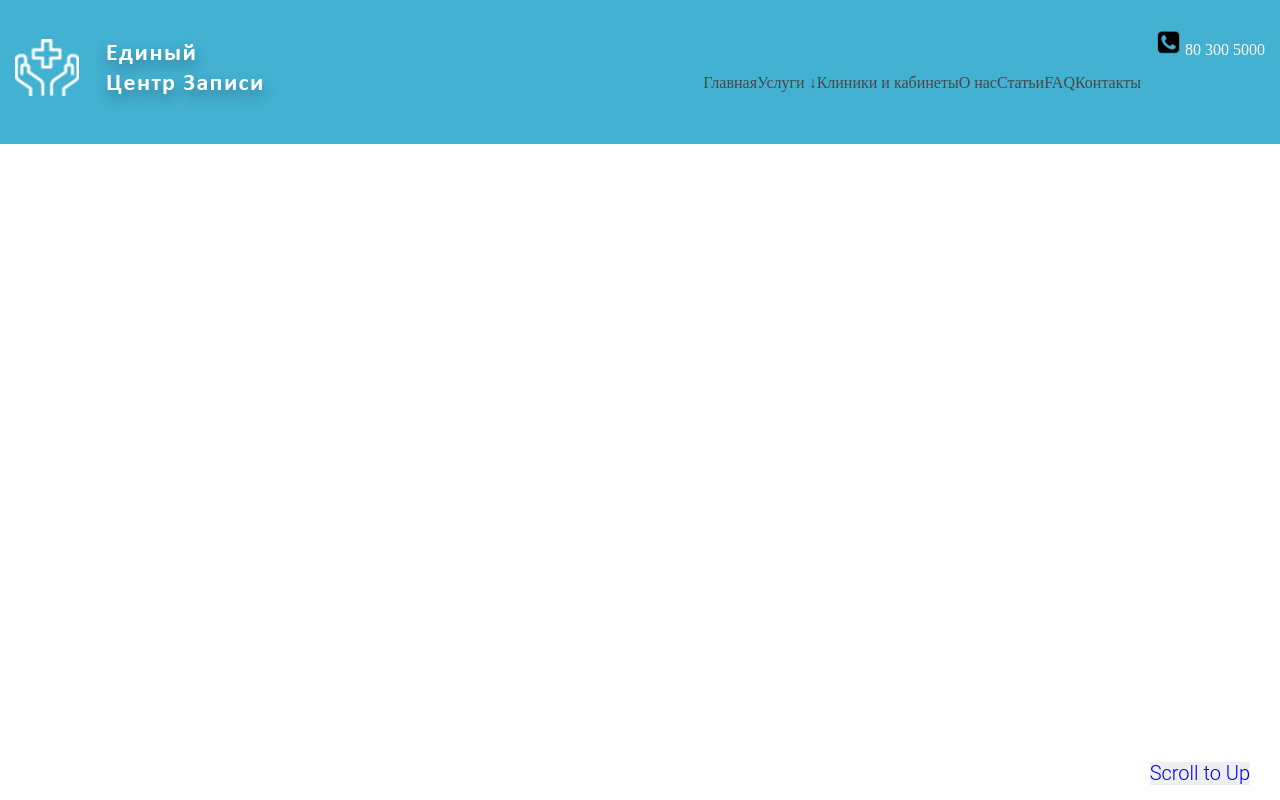
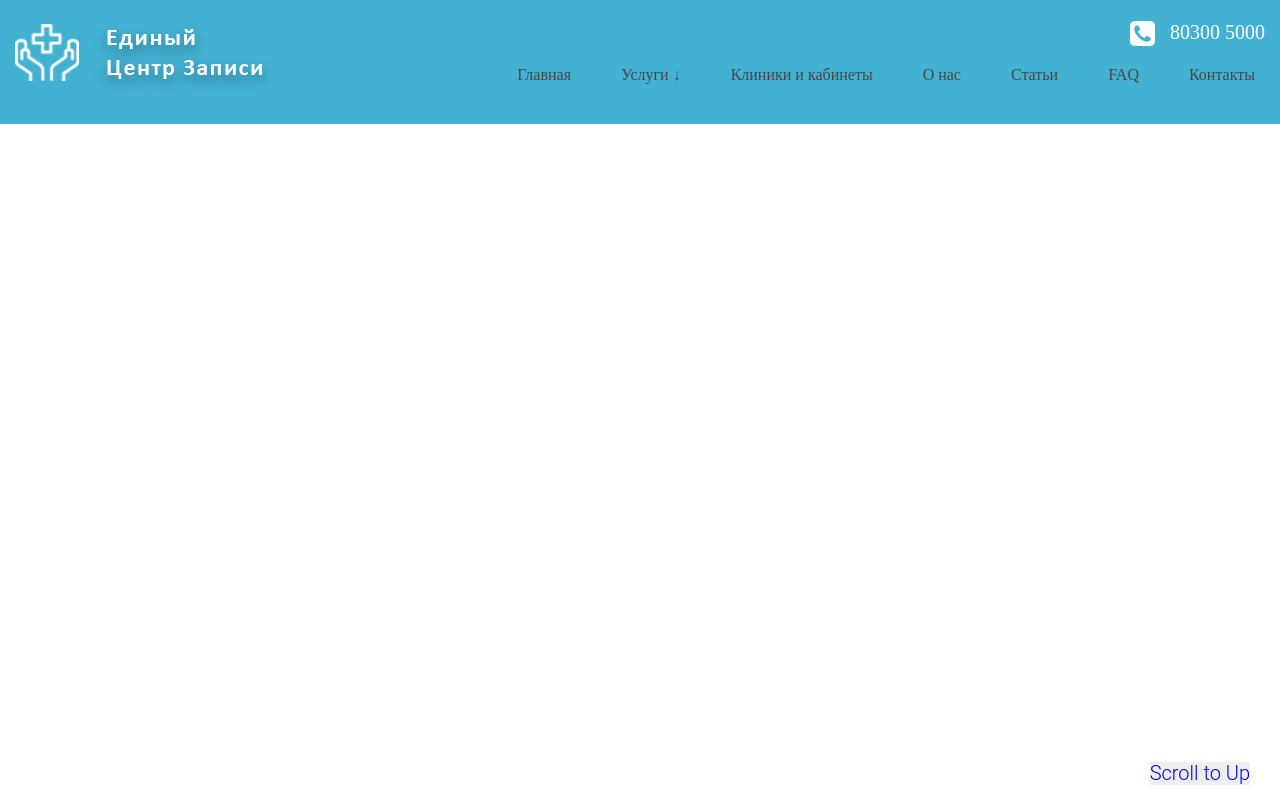
Before and after one commit to Jamchic/Oxygen-Work, a plain HTML site: page main.html in a window 1280 px wide. Drawn offline with nearby package versions, Linux system fonts and the light colour scheme.

Commit message:
headerDone

```diff
--- a/main.html
+++ b/main.html
@@ -8,16 +8,18 @@
 <body lang="ru">
 <header class="clearfix">
     <div class="Logod"><img id="Logo" src="Logo.png" alt="Logo Image"></div>
-    <p class=phone><img src="phone.png" width="25px" height="25px" alt="Number Image">   80 300 5000 </p>
-      <menu class="menu" type="context">
-        <ul><a href="">Главная</a></ul>
-        <ul><a href="">Услуги &#8595;</a></ul>
-        <ul><a href="">Клиники и кабинеты</a></ul>
-        <ul><a href="">О нас</a></ul>
-        <ul><a href="">Статьи</a></ul>
-        <ul><a href="">FAQ</a></ul>
-        <ul><a href="">Контакты</a></ul>
-    </menu>
+    <div class="relement">
+        <p class="phone"><img class="imgphone" src="phone-square.png" width="25px" height="25px" alt="Number Image">   80300 5000 </p>
+        <ul class="menu">
+            <li><a href="">Главная</a></li>
+        <li><a href="">Услуги &#8595;</a></li>
+        <li><a href="">Клиники и кабинеты</a></li>
+        <li><a href="">О нас</a></li>
+        <li><a href="">Статьи</a></li>
+        <li><a href="">FAQ</a></li>
+        <li><a href="">Контакты</a></li>
+        </ul>
+    </div>
 </header>
 <button class="buttonup" type="button">Scroll to Up</button>
 </body>
--- a/style.css
+++ b/style.css
@@ -13,16 +13,14 @@ body header {
     float: left;
 }
 #Logo {
-    margin:35px 15px 25px;
+    padding: 20px 15px 20px;
 }
 .phone {
-    float: right;
     margin-right: 15px;
-    margin-left: 15px;
-    margin-top: 30px;
-    vertical-align: top;
-    align-self: auto;
+    display: flex;
     color: white;
+    font-size: 20px;
+    justify-content: flex-end;
 }
 .menu .flex-container {
     /*генерирует flex-контейнер уровня строки*/
@@ -30,11 +28,14 @@ body header {
     display: inline-flex;
 }
 .menu {
-    margin-top: 74px;
-    margin-bottom: 22px;
-    float: right;
     display: flex;
     list-style: none;
+}
+.relement {
+    display: flex;
+    flex-direction: column;
+    justify-content: center;
+
 }
 a {
     text-decoration: none;
@@ -43,10 +44,10 @@ a {
 a:active {
   color: white;
 }
-.clearfix::after {
-    display:block;
-    content:"";
-    clear: both;
+.clearfix {
+    display: flex;
+    flex-direction: row;
+    justify-content: space-between;
 }
 .buttonup {
     position: fixed;
@@ -59,3 +60,9 @@ a:active {
     font-size: 20px;
     margin: 10px 20px 5px 10px;
 }
+li {
+    margin: 20px 25px 20px;
+}
+.imgphone {
+    margin-right: 15px;
+}
```
Also changed, not shown: phone-square.png (added).
